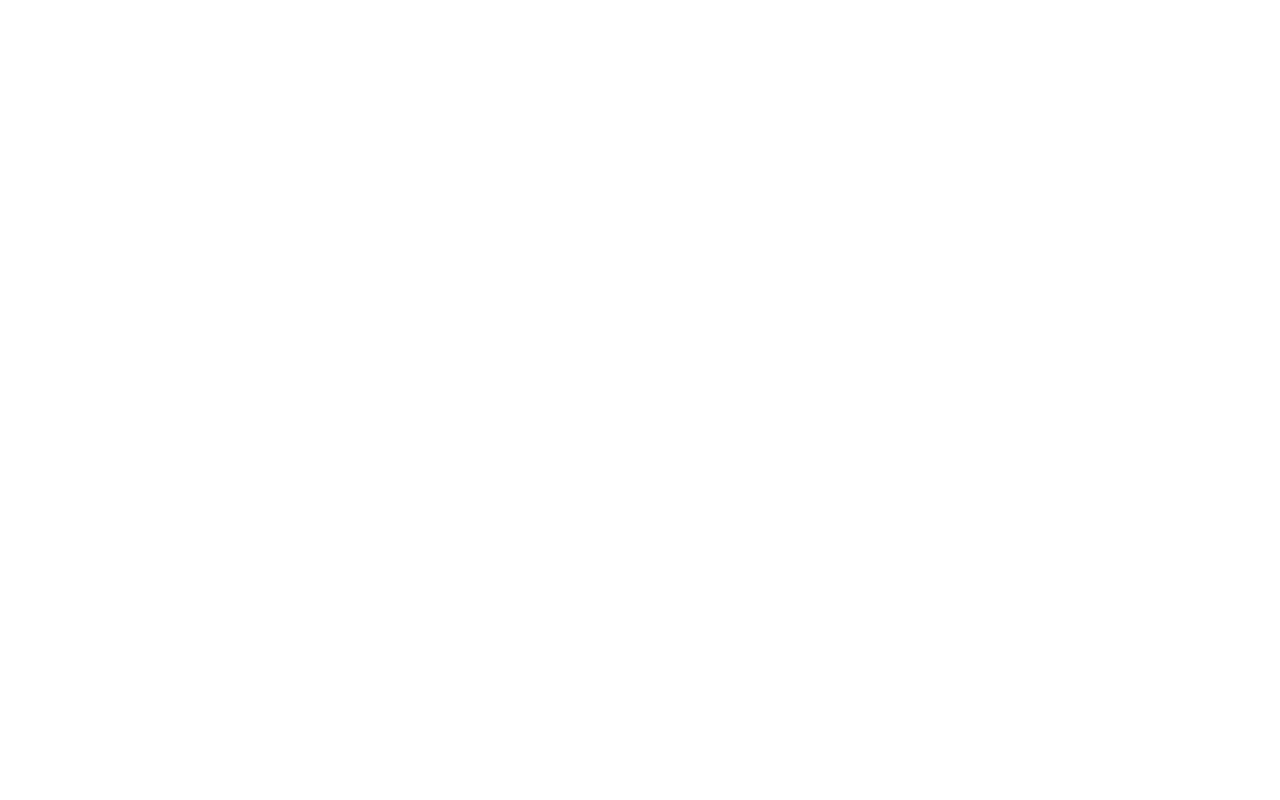
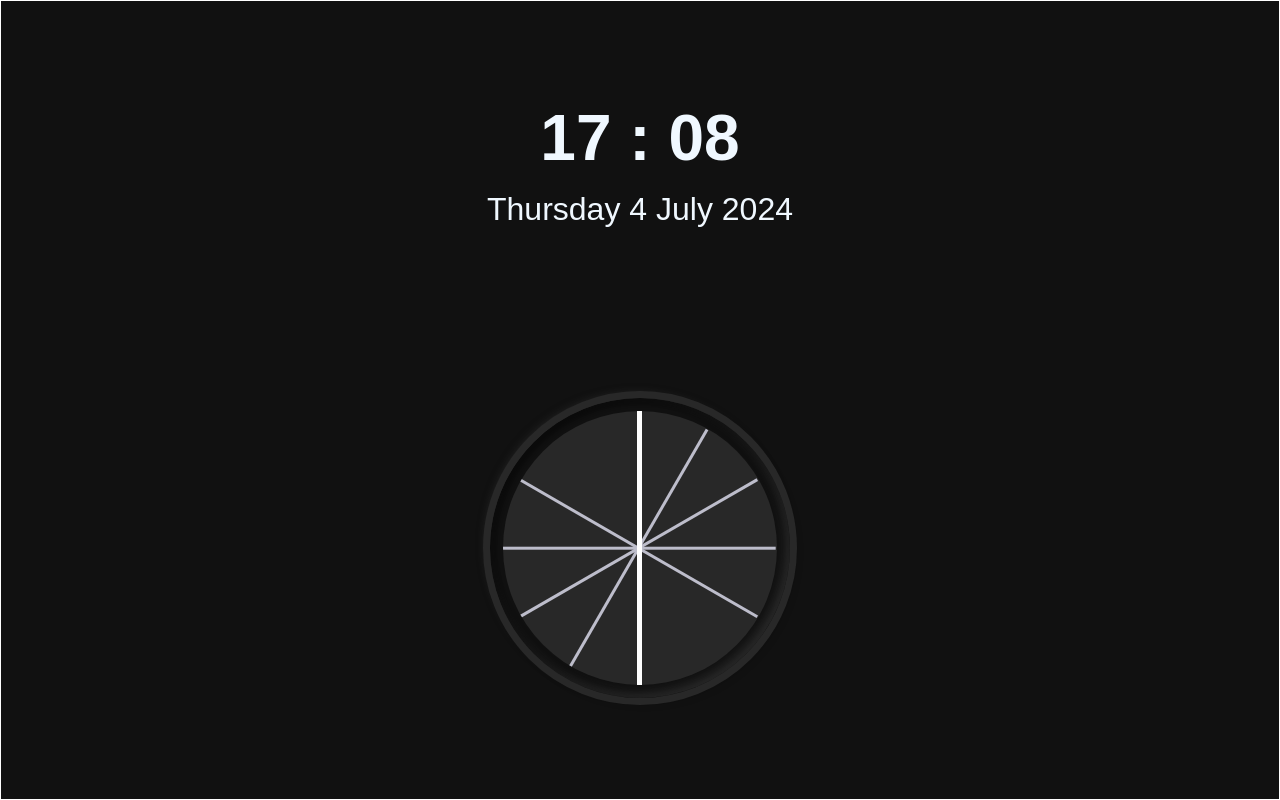
Before and after one commit to VictorRicoV/clocks, a website built with Vite: page src/index.html in a window 1280 px wide. Built offline with nearby package versions, Linux system fonts and the light colour scheme; some packages are replaced by stand-ins of ours.

Commit message:
falta el analogico

```diff
--- a/src/index.html
+++ b/src/index.html
@@ -9,7 +9,36 @@
     <title>Vite Template</title>
   </head>
   <body>
-
+    <main class="main">
+      <div class="main-clocks">
+        <div class="digital-clock">
+          <div class="time">
+            <span id="hours" class="hours"></span>
+            <span class="separator">:</span>
+            <span id="minutes" class="minutes"></span>
+          </div>
+          <div class="date">
+            <span id="day-of-week"></span>
+            <span id="day"></span>
+            <span id="month" class="month"></span>
+            <span id="year" class="year"></span>
+          </div>
+        </div>
+        <div class="analogic-clock">
+          <div class="outer-clock-face">
+            <div class="marking marking-one"></div>
+            <div class="marking marking-two"></div>
+            <div class="marking marking-three"></div>
+            <div class="marking marking-four"></div>
+          </div>
+          <div class="inner-clock-face">
+            <div id="hour-hand" class="hand hour-hand"></div>
+            <div id="minute-hand" class="hand min-hand"></div>
+            <div id="second-hand" class="hand second-hand"></div>
+          </div>
+        </div>
+      </div>
+    </main>
     <script type="module" src="./js/index.js"></script>
   </body>
 </html>
--- a/src/js/index.js
+++ b/src/js/index.js
@@ -1,2 +1,51 @@
 // El styles lo importamos aquí para que se encargue Vite de compilar todo
 import '../scss/styles.scss';
+
+const hoursElement = document.getElementById('hours');
+const minutesElement = document.getElementById('minutes');
+const dayOfWeekElement = document.getElementById('day-of-week');
+const dayElement = document.getElementById('day');
+const monthElement = document.getElementById('month');
+const yearElement = document.getElementById('year');
+
+const dayOfWeek = [
+  'Sunday',
+  'Monday',
+  'Tuesday',
+  'Wednesday',
+  'Thursday',
+  'Friday',
+  'Saturday'
+];
+const months = [
+  'January',
+  'February',
+  'March',
+  'April',
+  'May',
+  'June',
+  'July',
+  'August',
+  'September',
+  'October',
+  'November',
+  'December'
+];
+const fixTime = number => (number < 10 ? '0' + number : number);
+
+const updateClock = () => {
+  const date = new Date();
+  minutesElement.textContent = date.getSeconds();
+  hoursElement.textContent = date.getHours();
+  dayOfWeekElement.textContent = dayOfWeek[date.getDate()];
+  dayElement.textContent = date.getDay();
+  monthElement.textContent = months[date.getMonth()];
+  yearElement.textContent = date.getFullYear();
+
+  minutesElement.textContent = fixTime(date.getMinutes());
+  hoursElement.textContent = fixTime(date.getHours());
+};
+
+updateClock();
+
+setInterval(updateClock, 1000);
--- a/src/scss/blocks/body.scss
+++ b/src/scss/blocks/body.scss
@@ -2,6 +2,8 @@ html {
   scroll-behavior: smooth;
 }
 body {
-  background-color: white;
+  background-color: #111;
+  color: #f0f8ff;
   font-family: sans-serif;
+  margin: 0;
 }
--- /dev/null
+++ b/src/scss/blocks/clocks.scss
@@ -0,0 +1,68 @@
+.digital-clock {
+  display: flex;
+  flex-direction: column;
+  align-items: center;
+  gap: 1rem;
+  justify-content: center;
+}
+
+.time {
+  font-size: 4rem;
+  font-weight: 900;
+}
+
+.date {
+  font-size: 2rem;
+  margin: 0;
+}
+
+.analogic-clock {
+  border-radius: 50%;
+  box-shadow: -4px -4px 10px #43434380, inset 4px 4px 10px #00000080,
+    inset -4px -4px 10px #43434380, 4px 4px 10px #0000004d;
+  height: 300px;
+  width: 300px;
+  outline: 7px solid #282828;
+  padding: 0.8rem;
+  position: relative;
+}
+
+.outer-clock-face {
+  position: relative;
+  height: 100%;
+  width: 100%;
+  background-color: #282828;
+  border-radius: 100%;
+  overflow: hidden;
+}
+
+.marking,
+.outer-clock-face::after,
+.outer-clock-face::before {
+  background-color: #fff;
+  position: absolute;
+  content: '';
+  width: 5px;
+  height: 100%;
+  left: 49%;
+  z-index: 0;
+}
+
+.marking {
+  background-color: #bdbdcb;
+  width: 3px;
+}
+
+.marking-one {
+  transform: rotate(30deg);
+}
+
+.marking-two {
+  transform: rotate(60deg);
+}
+.marking-three {
+  transform: rotate(90deg);
+}
+.marking-four {
+  transform: rotate(120deg);
+}
--- a/src/scss/blocks/main.scss
+++ b/src/scss/blocks/main.scss
@@ -0,0 +1,10 @@
+.main-clocks {
+  align-items: center;
+  border: 1px solid white;
+  display: flex;
+  flex-direction: column;
+  gap: 2rem;
+  height: 100vh;
+  justify-content: space-around;
+  padding: 2rem;
+}
--- a/src/scss/styles.scss
+++ b/src/scss/styles.scss
@@ -2,3 +2,7 @@
 @use 'base/initial-reset.scss';
 @use 'config/variables.scss';
 @use 'blocks/body.scss';
+@use 'blocks/main.scss';
+@use 'blocks/titles.scss';
+@use 'blocks/texts.scss';
+@use 'blocks/clocks.scss';
```
